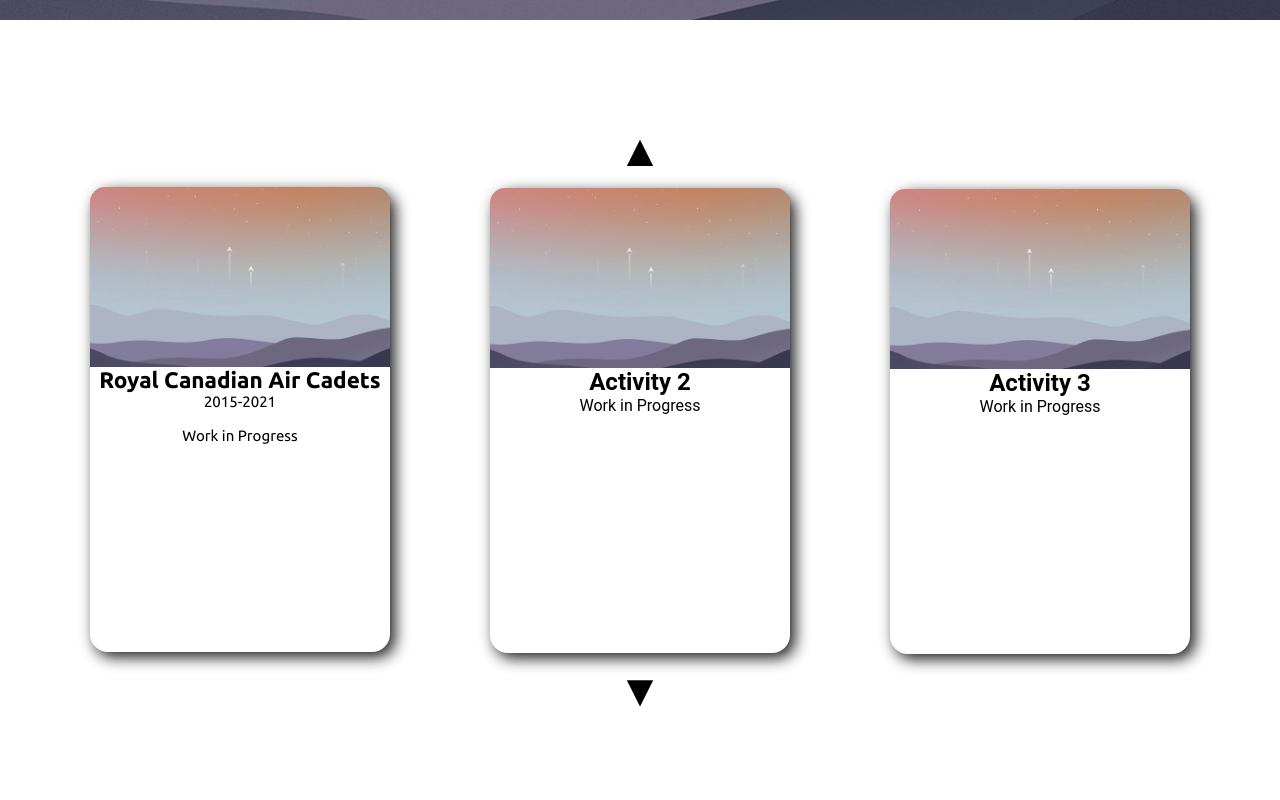
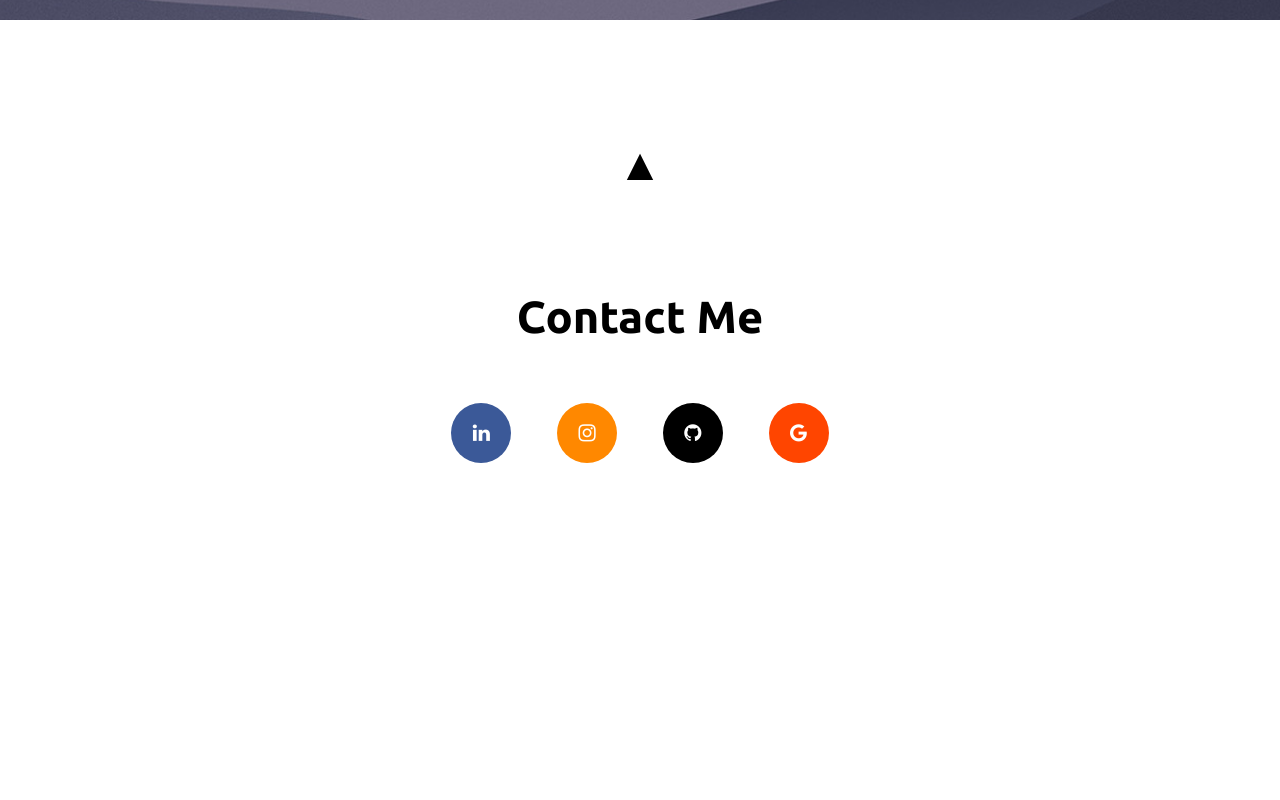
Before and after one commit to harshils1/harshils1.github.io, a plain HTML site: page index.html in a window 1280 px wide. Shown: the part 780-1580 px from the top of the page. Drawn offline with nearby package versions, Linux system fonts and the light colour scheme.

Commit message:
Update index.html

```diff
--- a/index.html
+++ b/index.html
@@ -30,46 +30,6 @@
       </div>
     </section>
 
-    <section class="about" id="aboutme">
-        <div class="max-width">
-            <div class="row">
-                <div class="about-content">
-                    <div class="up">
-                        <a href="#home">▲</a>
-                    </div>
-                    <div class="card">
-                        <div class="img1"></div>
-                        <div class="text1">
-                            <h2>Royal Canadian Air Cadets</h2>
-                            <p>2015-2021</p>
-                            <br>
-                            <p>Work in Progress</p>
-                        </div>
-                    </div>
-
-                    <div class="card card2">
-                        <div class="img2"></div>
-                        <div class="text2">
-                            <h2>Activity 2</h2>
-                            <p>Work in Progress</p>
-                        </div>
-                    </div>
-
-                    <div class="card card3">
-                        <div class="img3"></div>
-                        <div class="text3">
-                            <h2>Activity 3</h2>
-                            <p>Work in Progress</p>
-                        </div>
-                    </div>
-
-                    <div class="down">
-                        <a href="#contact">▼</a>
-                    </div>
-                </div>
-            </div>
-        </div>
-      </section>
 
       <section class="contact" id="contact">
         <div class="max-width">
```
